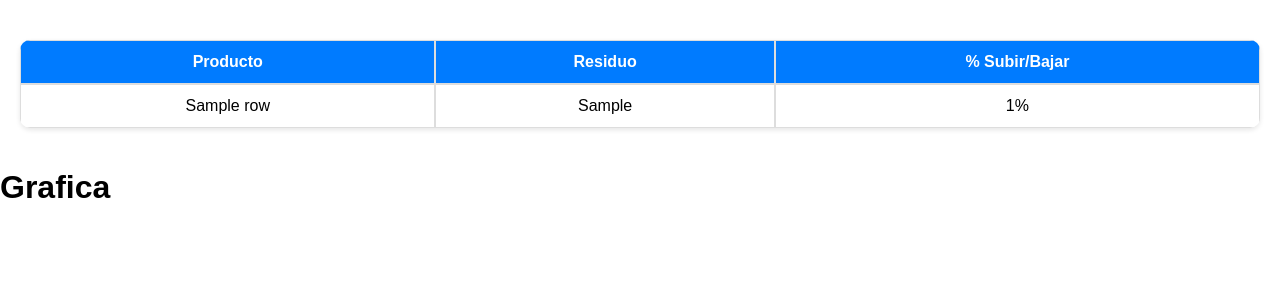
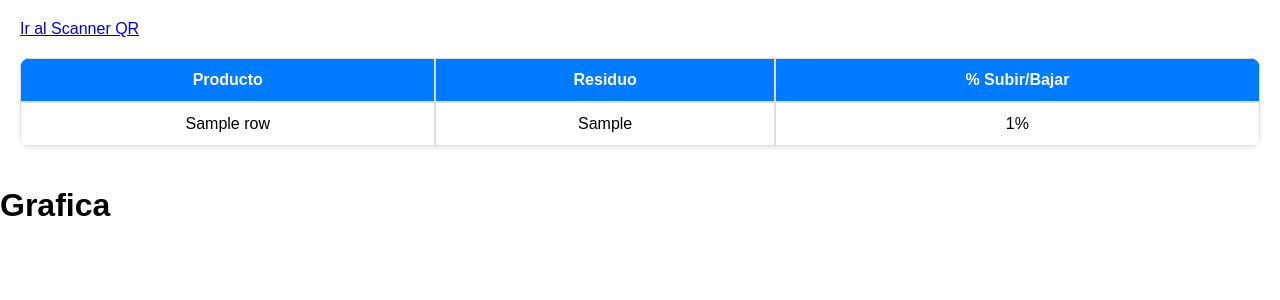
Before and after one commit to diegoe-villasana/scan-Gate-Group, a Flask app: template hackmty/templates/index.html in a window 1280 px wide. Shown: the part 134-434 px from the top of the page. Run offline with Flask 3, Linux system fonts and the light colour scheme; the template is opened without the code that fills it: most values are stand-ins (such as "Sample title", 1, 10 or a date in 2020); parts of the project's set-up code (start-up, migrations or seed data) failed here and were passed over.

Commit message:
Update index.html

```diff
--- a/hackmty/templates/index.html
+++ b/hackmty/templates/index.html
@@ -81,8 +81,15 @@
                     <td>{{ row['Predicted_Waste'] }}</td>
                     <td>{{ row['Waste_Percentage'] }}%</td>
                 </tr>
+
                 {% endfor %}
             </tbody>
+            <div class="nav-button-container">
+        <a href="/scanner" class="nav-button">
+          Ir al Scanner QR
+        </a>
+    </div>
+
         </table>
         {% else %}
             <p>No hay datos disponibles.</p>
```
